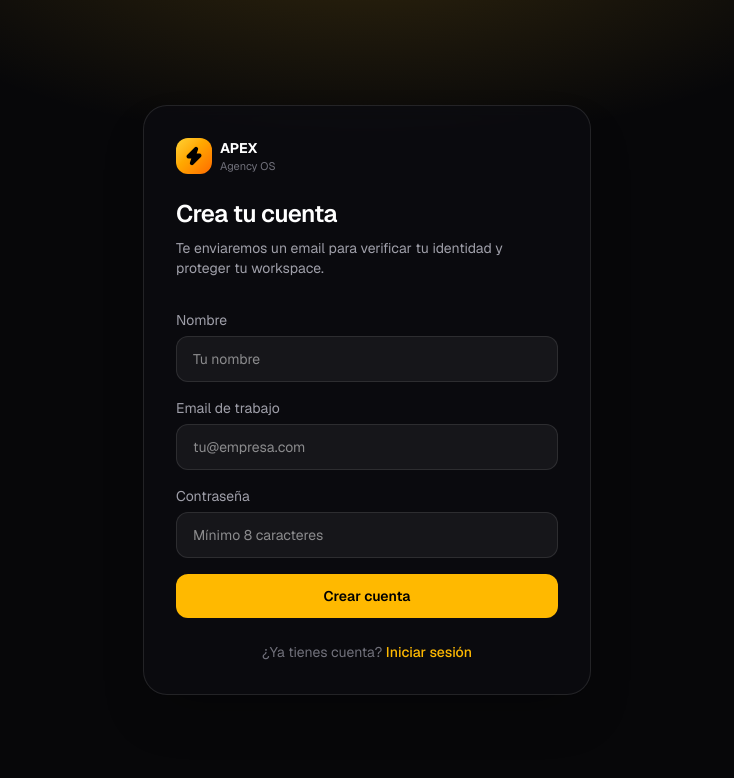
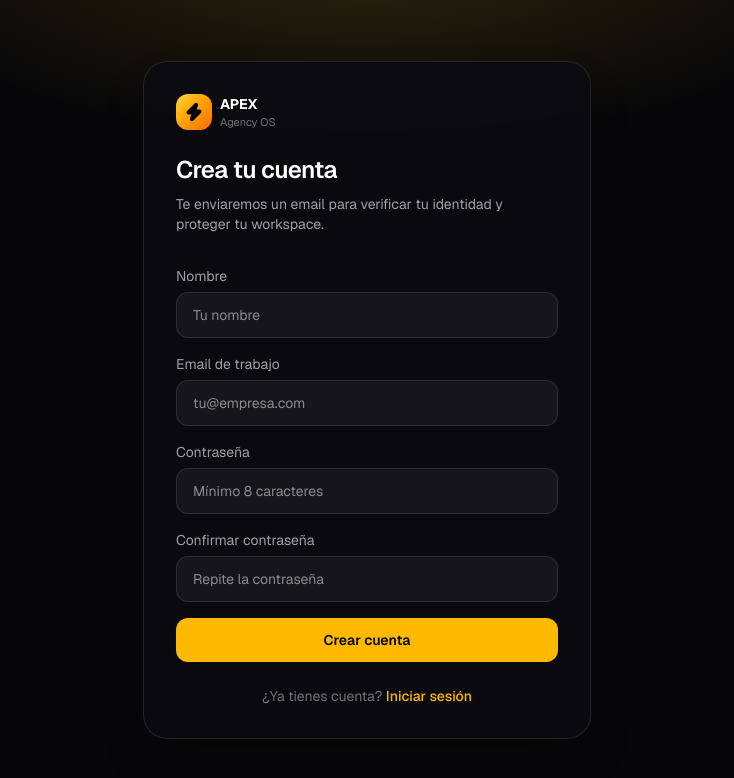
Before and after one commit to danielsebastiansamalvidesvega-commits/apex-agency, a Next.js app: page /signup in a window 1280 px wide. Shown: the top 778 px of the page, without its empty margins (273-1007 px from the left). Built offline with nearby package versions, Linux system fonts and the light colour scheme.

Commit message:
Add confirm password field on signup.

```diff
--- a/app/signup/page.tsx
+++ b/app/signup/page.tsx
@@ -13,6 +13,7 @@ export default function SignupPage() {
   const [fullName, setFullName] = useState("");
   const [email, setEmail] = useState("");
   const [password, setPassword] = useState("");
+  const [confirmPassword, setConfirmPassword] = useState("");
   const [error, setError] = useState<string | null>(null);
   const [loading, setLoading] = useState(false);
   const [phase, setPhase] = useState<Phase>("form");
@@ -21,10 +22,20 @@ export default function SignupPage() {
   async function onSubmit(e: FormEvent) {
     e.preventDefault();
     setError(null);
-    setLoading(true);
 
     const cleanEmail = email.trim().toLowerCase();
     const name = fullName.trim();
+
+    if (password.length < 8) {
+      setError("La contraseña debe tener al menos 8 caracteres.");
+      return;
+    }
+    if (password !== confirmPassword) {
+      setError("Las contraseñas no coinciden.");
+      return;
+    }
+
+    setLoading(true);
 
     try {
       const supabase = createClient();
@@ -188,6 +199,19 @@ export default function SignupPage() {
               placeholder="Mínimo 8 caracteres"
             />
           </label>
+          <label className="block text-sm text-zinc-400">
+            Confirmar contraseña
+            <input
+              type="password"
+              required
+              minLength={8}
+              autoComplete="new-password"
+              value={confirmPassword}
+              onChange={(e) => setConfirmPassword(e.target.value)}
+              className="mt-1.5 w-full rounded-xl border border-white/10 bg-white/5 px-4 py-3 text-sm text-white outline-none focus:border-amber-400/40 focus:ring-2 focus:ring-amber-400/20"
+              placeholder="Repite la contraseña"
+            />
+          </label>
 
           {error && (
             <div className="rounded-xl border border-red-500/30 bg-red-500/10 px-3 py-2 text-sm text-red-200">
```
